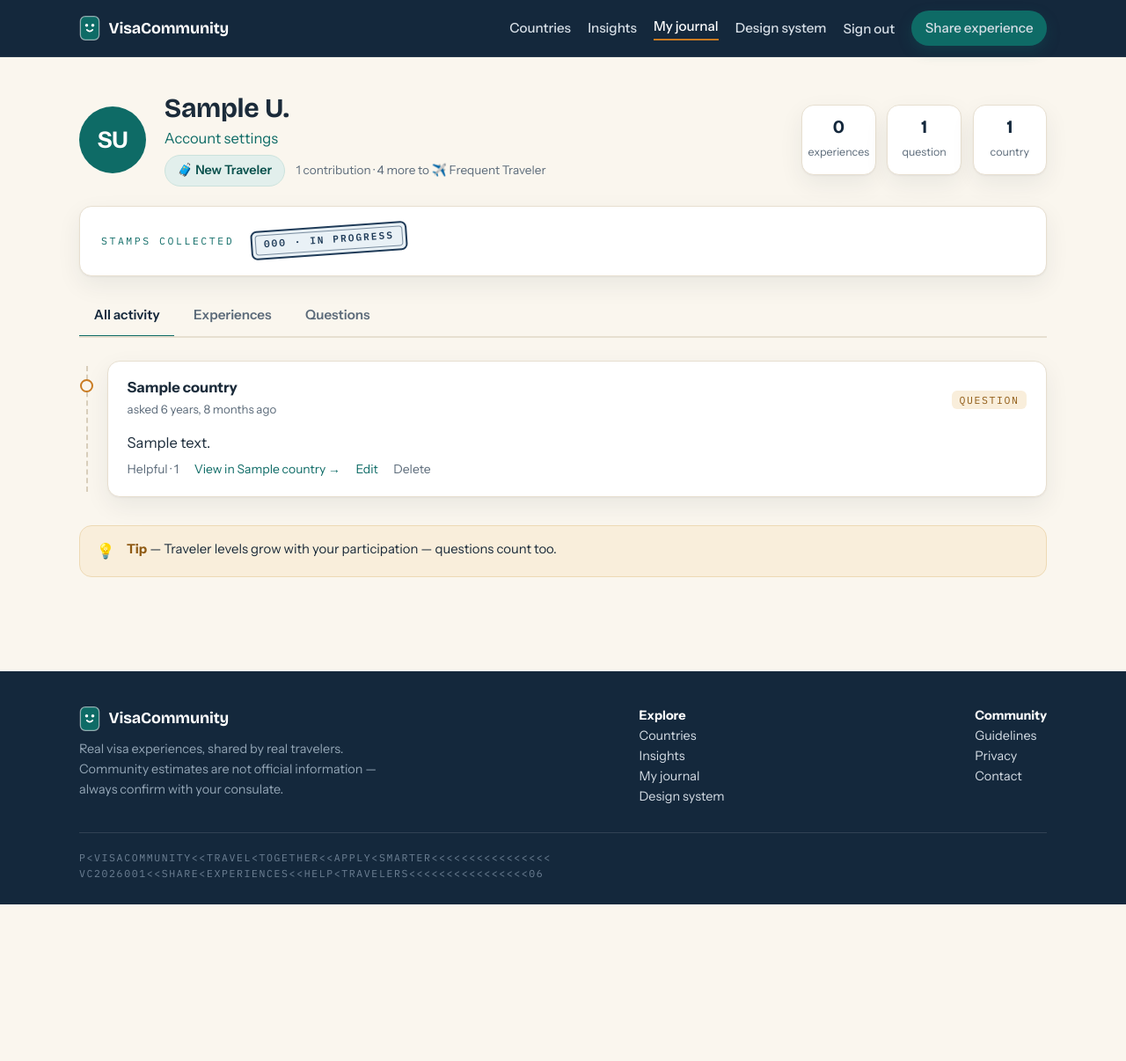
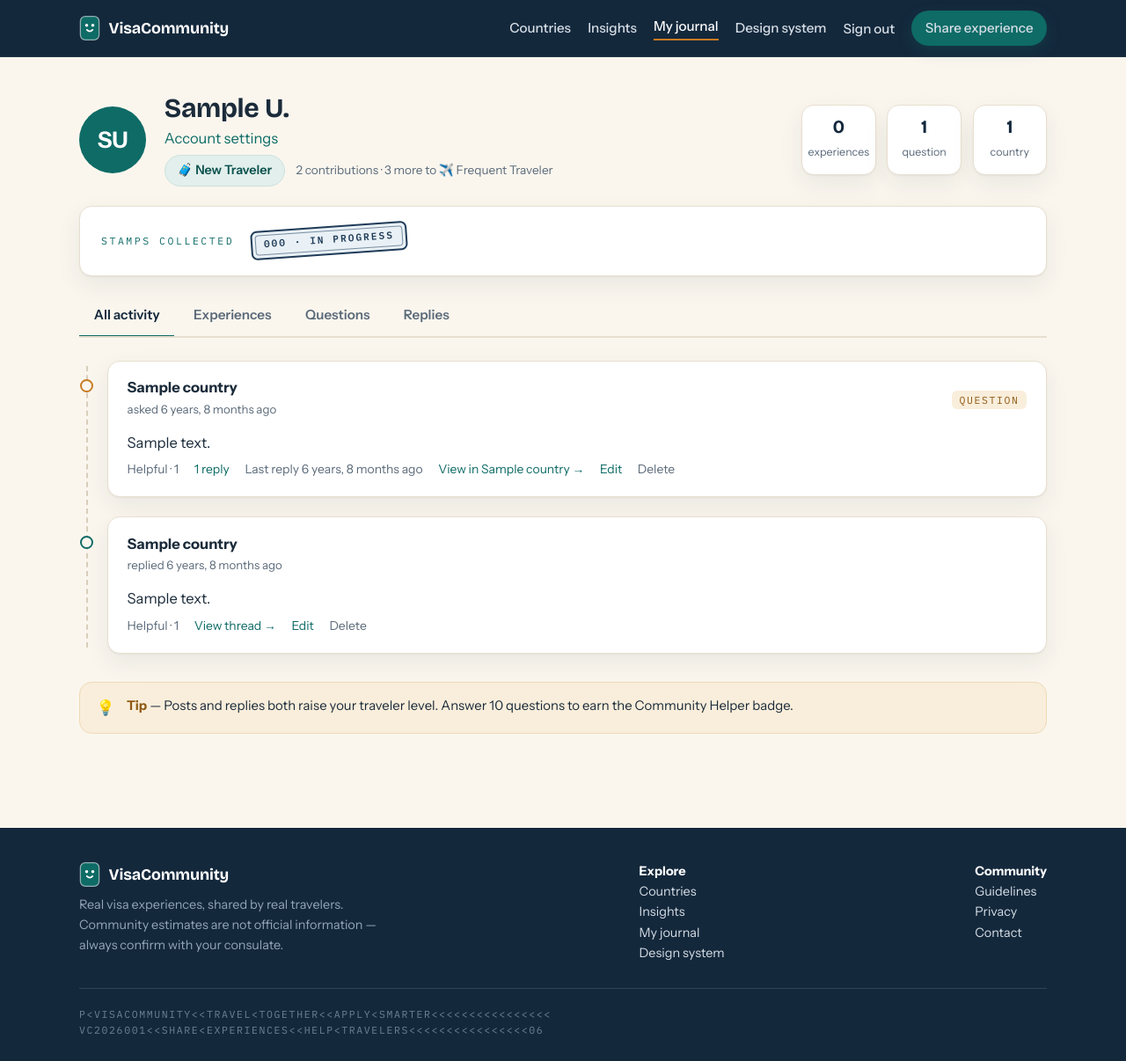
Before and after one commit to ecekilicaslan15/visa-community-django, a Django app: page /profile/ in a window 1280 px wide. Shown: the whole page at 88% size. Before the commit the page ends 1028 px from the top, so only its background shows below. Run offline with Django 5.2, Linux system fonts and the light colour scheme; a user stored in the database is signed in; tables that the repository leaves empty hold one stand-in row (values such as "Sample post").

Commit message:
Add reply threads so posts can be answered.
Cards show real reply counts, replies count toward traveler levels, and ten answers to questions earn the Community Helper badge.

Co-authored-by: Cursor <cursoragent@cursor.com>

```diff
--- a/core/templates/core/home.html
+++ b/core/templates/core/home.html
@@ -25,6 +25,7 @@
         <div class="stat"><b>{{ totals.experiences }}</b><span>experiences shared</span></div>
         <div class="stat"><b>{{ totals.countries }}</b><span>countr{{ totals.countries|pluralize:"y,ies" }} covered</span></div>
         <div class="stat"><b>{{ totals.questions }}</b><span>questions asked</span></div>
+        <div class="stat"><b>{% if totals.answered_percent is not None %}{{ totals.answered_percent }}%{% else %}—{% endif %}</b><span>of questions get answers</span></div>
       </div>
     </div>
     <div class="hero-buddy">
--- a/core/templates/core/profile.html
+++ b/core/templates/core/profile.html
@@ -11,6 +11,7 @@
     <p style="margin:.15rem 0 .35rem"><a href="{% url 'accounts:settings' %}">Account settings</a></p>
     <div style="display:flex;gap:.8rem;align-items:center;flex-wrap:wrap">
       <span class="level">{{ level }}</span>
+      {% if is_community_helper %}<span class="level">🏆 Community Helper</span>{% endif %}
       <span class="level-progress">
         {{ contributions }} contribution{{ contributions|pluralize }}{% if progress %} · {{ progress.remaining }} more to {{ progress.label }}
         <span class="meter" style="margin-top:.35rem"><i style="width:{{ progress.percent }}%"></i></span>{% endif %}
@@ -40,16 +41,20 @@
 {% endif %}
 
 <div class="wrap section" style="padding-top:0">
-  {% if comments %}
+  {% if comments or replies %}
     <div class="tabs" data-tabs role="tablist">
-      <button data-filter="all" aria-selected="true">All activity</button>
-      <button data-filter="experience" aria-selected="false">Experiences</button>
-      <button data-filter="question" aria-selected="false">Questions</button>
+      <button type="button" data-filter="all" aria-selected="true">All activity</button>
+      <button type="button" data-filter="experience" aria-selected="false">Experiences</button>
+      <button type="button" data-filter="question" aria-selected="false">Questions</button>
+      <button type="button" data-filter="reply" aria-selected="false">Replies</button>
     </div>
 
     <div class="timeline">
       {% for c in comments %}
         {% include "partials/comment_card.html" with c=c on_profile=True %}
+      {% endfor %}
+      {% for reply in replies %}
+        {% include "partials/reply_card.html" with reply=reply on_profile=True %}
       {% endfor %}
     </div>
   {% else %}
@@ -61,6 +66,6 @@
     </div>
   {% endif %}
 
-  <div style="margin-top:2rem"><div class="tip"><span class="bulb">💡</span><div><b>Tip</b> — Traveler levels grow with your participation — questions count too.</div></div></div>
+  <div style="margin-top:2rem"><div class="tip"><span class="bulb">💡</span><div><b>Tip</b> — Posts and replies both raise your traveler level. Answer 10 questions to earn the Community Helper badge.</div></div></div>
 </div>
 {% endblock %}
--- a/core/templates/partials/comment_card.html
+++ b/core/templates/partials/comment_card.html
@@ -33,6 +33,10 @@
 
     <p class="comment-body">{% if on_profile %}{{ c.text|truncatechars:180 }}{% else %}{{ c.text|linebreaksbr }}{% endif %}</p>
 
+    {% if c.outcome == 'rejected' and c.reply_count %}
+      <p class="muted small">Community sent encouragement 💛</p>
+    {% endif %}
+
     <div class="comment-foot">
       {% if user.is_authenticated and c.user_id != user.id %}
         <form method="post" action="{% url 'toggle_like' c.id %}" class="inline-form">
@@ -44,10 +48,17 @@
         <span>Helpful · {{ c.like_count }}</span>
       {% endif %}
 
+      {% if c.is_question and not c.reply_count %}
+        <a href="{% url 'comment_thread' c.id %}">Be the first to answer →</a>
+      {% else %}
+        <a href="{% url 'comment_thread' c.id %}">{{ c.reply_count }} repl{{ c.reply_count|pluralize:"y,ies" }}</a>
+      {% endif %}
+      {% if c.last_reply_at %}<span>Last reply {{ c.last_reply_at|timesince }} ago</span>{% endif %}
+
       {% if on_profile %}
         <a href="{% url 'country_detail' c.country.slug %}#c{{ c.id }}">View in {{ c.country.name }} →</a>
       {% elif in_feed %}
-        <a href="{% url 'country_detail' c.country.slug %}#c{{ c.id }}">{% if c.is_question %}Join the discussion{% else %}Read in {{ c.country.name }}{% endif %} →</a>
+        <a href="{% url 'comment_thread' c.id %}">{% if c.is_question %}Join the discussion{% else %}Read in {{ c.country.name }}{% endif %} →</a>
       {% endif %}
 
       {% if c.user_id == user.id %}
--- /dev/null
+++ b/core/templates/partials/reply_card.html
@@ -0,0 +1,48 @@
+{% load accounts_tags %}
+{% comment %}
+  One reply in a thread or on the profile Replies tab.
+    reply            — Reply with like_count annotated, user (and comment.country on the profile)
+    on_profile       — show the country instead of the author
+    liked_reply_ids  — reply ids the current user marked helpful
+{% endcomment %}
+<div class="t-entry" data-kind="reply" id="r{{ reply.id }}">
+  <article class="card comment-card">
+    <div class="comment-head">
+      {% if on_profile %}
+        <div class="who"><b>{{ reply.comment.country.name }}</b><span>replied {{ reply.created_at|timesince }} ago</span></div>
+      {% else %}
+        <span class="avatar {{ reply.user|avatar_class }}">{{ reply.user|initials }}</span>
+        <div class="who"><b>{{ reply.user|display_name }}</b><span>replied {{ reply.created_at|timesince }} ago</span></div>
+      {% endif %}
+    </div>
+
+    <p class="comment-body">{% if on_profile %}{{ reply.text|truncatechars:180 }}{% else %}{{ reply.text|linebreaksbr }}{% endif %}</p>
+
+    <div class="comment-foot">
+      {% if user.is_authenticated and reply.user_id != user.id %}
+        <form method="post" action="{% url 'toggle_reply_like' reply.id %}" class="inline-form">
+          {% csrf_token %}
+          <input type="hidden" name="next" value="{{ request.get_full_path }}#r{{ reply.id }}">
+          <button class="link-btn{% if reply.id in liked_reply_ids %} liked{% endif %}">Helpful · {{ reply.like_count }}</button>
+        </form>
+      {% else %}
+        <span>Helpful · {{ reply.like_count }}</span>
+      {% endif %}
+
+      {% if on_profile %}
+        <a href="{% url 'comment_thread' reply.comment_id %}#r{{ reply.id }}">View thread →</a>
+      {% endif %}
+
+      {% if reply.user_id == user.id %}
+        <a href="{% url 'edit_reply' reply.id %}">Edit</a>
+      {% endif %}
+      {% if reply.user_id == user.id or user.is_staff %}
+        <form method="post" action="{% url 'delete_reply' reply.id %}" class="inline-form" onsubmit="return confirm('Delete this reply?');">
+          {% csrf_token %}
+          <input type="hidden" name="next" value="{{ request.get_full_path }}">
+          <button class="link-btn danger">Delete</button>
+        </form>
+      {% endif %}
+    </div>
+  </article>
+</div>
--- a/core/urls.py
+++ b/core/urls.py
@@ -6,6 +6,12 @@ urlpatterns = [
     path("insights/", views.insights, name="insights"),
     path("design-system/", views.design_system, name="design_system"),
     path("countries/<slug:slug>/", views.country_detail, name="country_detail"),
+    path("comments/<int:comment_id>/", views.comment_thread, name="comment_thread"),
+    path(
+        "comments/<int:comment_id>/reply/",
+        views.create_reply,
+        name="create_reply",
+    ),
     path(
         "comments/<int:comment_id>/delete/",
         views.delete_comment,
@@ -24,5 +30,8 @@ urlpatterns = [
         views.toggle_like,
         name="toggle_like",
     ),
+    path("replies/<int:reply_id>/edit/", views.edit_reply, name="edit_reply"),
+    path("replies/<int:reply_id>/delete/", views.delete_reply, name="delete_reply"),
+    path("replies/<int:reply_id>/like/", views.toggle_reply_like, name="toggle_reply_like"),
 
 ]
--- a/core/views.py
+++ b/core/views.py
@@ -8,8 +8,8 @@ from django.shortcuts import get_object_or_404, redirect, render
 from django.utils import timezone
 from django.utils.http import url_has_allowed_host_and_scheme
 
-from .forms import CommentForm
-from .models import Comment, Country
+from .forms import CommentForm, ReplyForm
+from .models import Comment, Country, Reply
 
 EXPERIENCE = Comment.KIND_EXPERIENCE
 APPROVED = Comment.OUTCOME_APPROVED
@@ -24,6 +24,25 @@ LEVELS = [
 
 def _percent(part, whole):
     return round(100 * part / whole) if whole else None
+
+
+def comments_for_cards(qs=None):
+    """Comments ready for comment_card: author, country, likes, and reply stats."""
+    if qs is None:
+        qs = Comment.objects.all()
+    return qs.select_related("user", "country").annotate(
+        like_count=Count("likes", distinct=True),
+        reply_count=Count("replies", distinct=True),
+        last_reply_at=Max("replies__created_at"),
+    )
+
+
+def _question_answer_percent():
+    """Share of questions that have at least one reply. Separate queries avoid join inflation."""
+    questions = Comment.objects.filter(kind=Comment.KIND_QUESTION)
+    question_count = questions.count()
+    answered = questions.filter(replies__isnull=False).distinct().count()
+    return _percent(answered, question_count)
 
 
 def _countries_with_stats():
@@ -62,16 +81,14 @@ def home(request):
 
     totals = Comment.objects.aggregate(
         experiences=Count("id", filter=Q(kind=EXPERIENCE)),
-        questions=Count("id", filter=~Q(kind=EXPERIENCE)),
+        questions=Count("id", filter=Q(kind=Comment.KIND_QUESTION)),
     )
     totals["countries"] = Country.objects.filter(is_active=True).count()
+    totals["answered_percent"] = _question_answer_percent()
 
-    recent = (
+    recent = comments_for_cards(
         Comment.objects.filter(country__is_active=True)
-        .select_related("user", "country")
-        .annotate(like_count=Count("likes", distinct=True))
-        .order_by("-created_at")[:3]
-    )
+    ).order_by("-created_at")[:3]
 
     liked_ids = set()
     if request.user.is_authenticated:
@@ -141,11 +158,7 @@ def country_detail(request, slug):
     else:
         form = CommentForm(initial={"kind": Comment.KIND_QUESTION})
 
-    comment_list = (
-        country.comments.select_related("user")
-        .annotate(like_count=Count("likes", distinct=True))
-        .order_by("-created_at")
-    )
+    comment_list = comments_for_cards(country.comments.all()).order_by("-created_at")
     comments = Paginator(comment_list, 10).get_page(request.GET.get("page"))
 
     liked_ids = set()
@@ -201,9 +214,12 @@ def edit_comment(request, comment_id):
 
 @login_required
 def profile(request):
-    comments = (
-        Comment.objects.filter(user=request.user)
-        .select_related("country")
+    comments = list(
+        comments_for_cards(Comment.objects.filter(user=request.user)).order_by("-created_at")
+    )
+    replies = list(
+        Reply.objects.filter(user=request.user)
+        .select_related("user", "comment", "comment__country")
         .annotate(like_count=Count("likes", distinct=True))
         .order_by("-created_at")
     )
@@ -222,7 +238,8 @@ def profile(request):
         elif not stamp["outcome"] and c.is_experience:
             stamp["outcome"] = c.outcome
 
-    contributions = len(comments)
+    contributions = len(comments) + len(replies)
+    question_replies = sum(1 for reply in replies if reply.comment.is_question)
     level = next_level = None
     for i, (minimum, label) in enumerate(LEVELS):
         if contributions >= minimum:
@@ -242,6 +259,7 @@ def profile(request):
         "core/profile.html",
         {
             "comments": comments,
+            "replies": replies,
             "experience_count": experience_count,
             "question_count": question_count,
             "country_count": len(countries),
@@ -249,6 +267,8 @@ def profile(request):
             "contributions": contributions,
             "level": level,
             "progress": progress,
+            "is_community_helper": question_replies >= 10,
+            "liked_reply_ids": set(),
         },
     )
 
@@ -269,6 +289,116 @@ def toggle_like(request, comment_id):
     return redirect(_next_url(request) or f"/countries/{comment.country.slug}/")
 
 
+def comment_thread(request, comment_id):
+    """Public thread: the original post, replies oldest-first, then a reply box."""
+    if request.method != "GET":
+        return HttpResponseNotAllowed(["GET"])
+    comment = get_object_or_404(
+        comments_for_cards(),
+        id=comment_id,
+        country__is_active=True,
+    )
+    return _render_thread(request, comment, ReplyForm())
+
+
+def create_reply(request, comment_id):
+    if request.method != "POST":
+        return HttpResponseNotAllowed(["POST"])
+    if not request.user.is_authenticated:
+        return redirect_to_login(request.get_full_path())
+
+    comment = get_object_or_404(
+        comments_for_cards(),
+        id=comment_id,
+        country__is_active=True,
+    )
+    form = ReplyForm(request.POST)
+    if form.is_valid():
+        reply = form.save(commit=False)
+        reply.comment = comment
+        reply.user = request.user
+        reply.save()
+        messages.success(request, "Your reply is live.")
+        return redirect("comment_thread", comment_id=comment.id)
+    return _render_thread(request, comment, form)
+
+
+def _render_thread(request, comment, form):
+    replies = (
+        comment.replies.select_related("user")
+        .annotate(like_count=Count("likes", distinct=True))
+        .order_by("created_at")
+    )
+    liked_ids = set()
+    liked_reply_ids = set()
+    if request.user.is_authenticated:
+        if comment.likes.filter(id=request.user.id).exists():
+            liked_ids.add(comment.id)
+        liked_reply_ids = set(
+            request.user.liked_replies.filter(comment=comment).values_list("id", flat=True)
+        )
+    return render(
+        request,
+        "core/thread.html",
+        {
+            "comment": comment,
+            "replies": replies,
+            "form": form,
+            "liked_ids": liked_ids,
+            "liked_reply_ids": liked_reply_ids,
+        },
+    )
+
+
+@login_required
+def edit_reply(request, reply_id):
+    reply = get_object_or_404(
+        Reply.objects.select_related("comment__country"),
+        id=reply_id,
+        user=request.user,
+    )
+    if request.method == "POST":
+        form = ReplyForm(request.POST, instance=reply)
+        if form.is_valid():
+            form.save()
+            messages.success(request, "Your reply was updated.")
+            return redirect("comment_thread", comment_id=reply.comment_id)
+    else:
+        form = ReplyForm(instance=reply)
+    return render(request, "core/edit_reply.html", {"form": form, "reply": reply})
+
+
+def delete_reply(request, reply_id):
+    if request.method != "POST":
+        return HttpResponseNotAllowed(["POST"])
+    if not request.user.is_authenticated:
+        return redirect_to_login(request.get_full_path())
+
+    if request.user.is_staff:
+        reply = get_object_or_404(Reply, id=reply_id)
+    else:
+        reply = get_object_or_404(Reply, id=reply_id, user=request.user)
+    comment_id = reply.comment_id
+    reply.delete()
+    messages.success(request, "The reply was deleted.")
+    return redirect(_next_url(request) or f"/comments/{comment_id}/")
+
+
+def toggle_reply_like(request, reply_id):
+    if request.method != "POST":
+        return HttpResponseNotAllowed(["POST"])
+    if not request.user.is_authenticated:
+        return redirect_to_login(request.get_full_path())
+
+    reply = get_object_or_404(Reply, id=reply_id)
+    if reply.user_id != request.user.id:
+        if reply.likes.filter(id=request.user.id).exists():
+            reply.likes.remove(request.user)
+        else:
+            reply.likes.add(request.user)
+    return redirect(_next_url(request) or f"/comments/{reply.comment_id}/")
+
+
 def _next_url(request):
     """Safe redirect target from ?next= / form field, so actions return to the same page."""
     nxt = request.POST.get("next") or request.GET.get("next")
```
Also changed, not shown: core/admin.py (+15 -1 lines), core/forms.py (+20 -1 lines), core/models.py (+28 -0 lines), core/templates/core/edit_reply.html (added, +30 -0 lines), core/templates/core/thread.html (added, +41 -0 lines), core/tests.py (+233 -1 lines), core/migrations/0005_reply.py (added).
